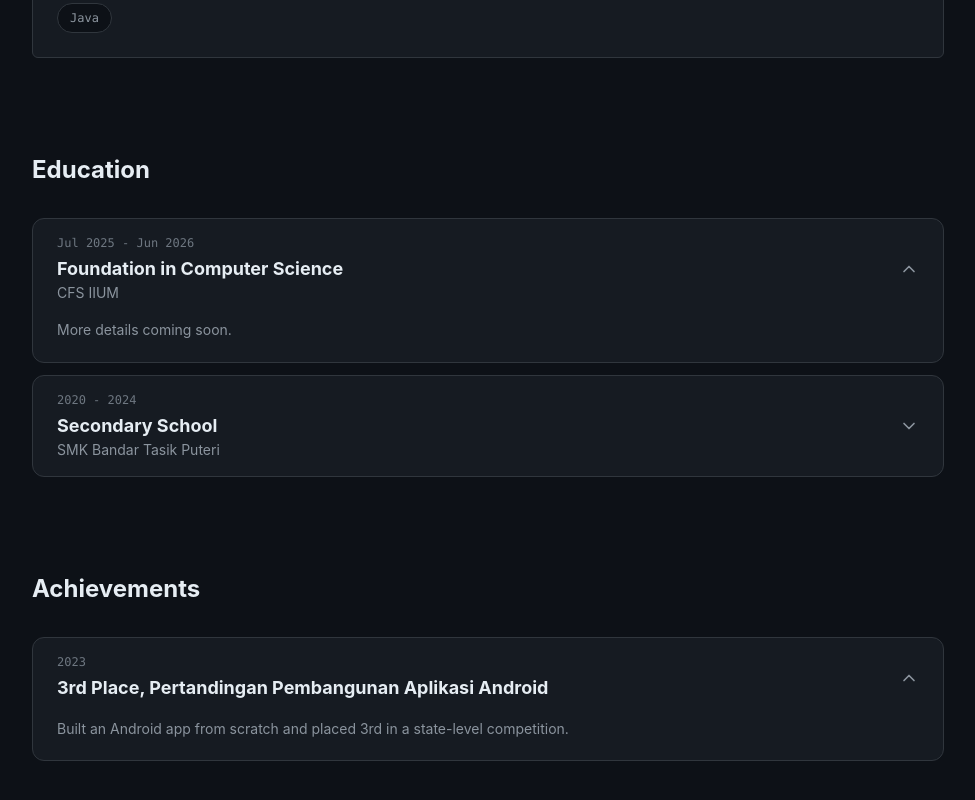
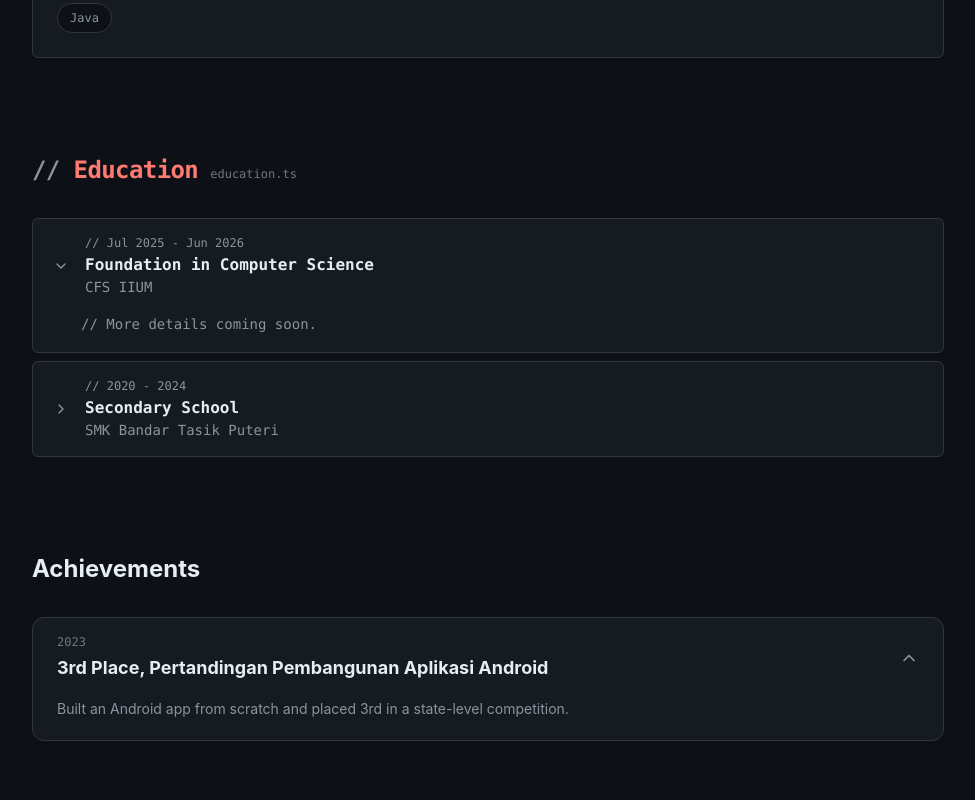
Before and after one commit to miiidev/portfolio, a React (Vite) app: page / in a window 1280 px wide. Shown: the part 1656-2456 px from the top of the page, without its empty margins (224-1199 px from the left). Built offline with nearby package versions, Linux system fonts and the light colour scheme; no server answers.

Commit message:
feat: restyle education as editor tree accordion

```diff
--- a/src/components/EducationSection.tsx
+++ b/src/components/EducationSection.tsx
@@ -2,6 +2,7 @@ import { useState } from 'react';
 import { AnimatePresence, motion } from 'framer-motion';
 import { education } from '../data';
 import { containerVariants, itemVariants } from '../utils/animations';
+import SectionHeading from './SectionHeading';
 
 export default function EducationSection() {
   const [openIndex, setOpenIndex] = useState<number | null>(0);
@@ -15,42 +16,42 @@ export default function EducationSection() {
       viewport={{ once: true, amount: 0.15, margin: '-100px' }}
       className="flex flex-col justify-center py-12"
     >
-      <motion.h2 variants={itemVariants} className="text-2xl font-bold text-copy mb-8">
-        Education
-      </motion.h2>
-      <div className="space-y-3">
+      <motion.div variants={itemVariants}>
+        <SectionHeading file="education.ts">Education</SectionHeading>
+      </motion.div>
+      <div className="space-y-2">
         {education.map((item, i) => {
           const isOpen = openIndex === i;
           return (
             <motion.div
               key={i}
               variants={itemVariants}
-              className="bg-surface border border-edge rounded-xl overflow-hidden"
+              className="bg-surface border border-edge rounded-md overflow-hidden"
             >
               <button
                 onClick={() => setOpenIndex(isOpen ? null : i)}
                 aria-expanded={isOpen}
-                className="w-full flex items-center justify-between gap-4 px-6 py-4 min-h-11 text-left"
+                className="w-full flex items-center gap-4 px-5 py-4 min-h-11 text-left font-mono"
               >
-                <div>
-                  <p className="text-xs font-mono text-dim mb-1">{item.period}</p>
-                  <h3 className="text-lg font-bold text-copy">{item.title}</h3>
-                  <p className="text-sm text-muted">{item.org}</p>
-                </div>
                 <svg
-                  width="20"
-                  height="20"
+                  width="16"
+                  height="16"
                   viewBox="0 0 24 24"
                   fill="none"
                   stroke="currentColor"
                   strokeWidth="2"
                   strokeLinecap="round"
                   strokeLinejoin="round"
-                  className={`text-muted shrink-0 transition-transform duration-300 ${isOpen ? 'rotate-180' : ''}`}
+                  className={`text-muted shrink-0 transition-transform duration-300 ${isOpen ? 'rotate-90' : ''}`}
                   aria-hidden="true"
                 >
-                  <path d="m6 9 6 6 6-6" />
+                  <path d="m9 18 6-6-6-6" />
                 </svg>
+                <div className="min-w-0">
+                  <p className="text-xs text-code-comment mb-0.5">// {item.period}</p>
+                  <h3 className="text-base font-bold text-copy">{item.title}</h3>
+                  <p className="text-sm text-muted">{item.org}</p>
+                </div>
               </button>
               <AnimatePresence initial={false}>
                 {isOpen && (
@@ -61,8 +62,8 @@ export default function EducationSection() {
                     transition={{ duration: 0.25, ease: 'easeOut' }}
                     className="overflow-hidden"
                   >
-                    <div className="px-6 pb-5 text-sm text-muted leading-relaxed">
-                      {item.description || 'More details coming soon.'}
+                    <div className="pl-12 pr-5 pb-4 font-mono text-sm text-code-comment leading-relaxed">
+                      // {item.description || 'More details coming soon.'}
                     </div>
                   </motion.div>
                 )}
```
